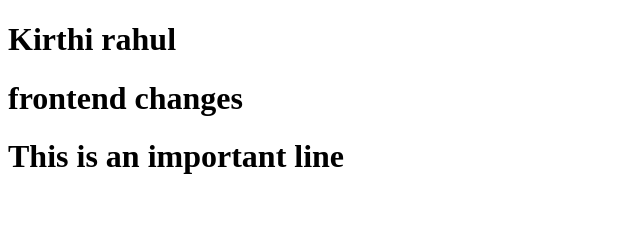
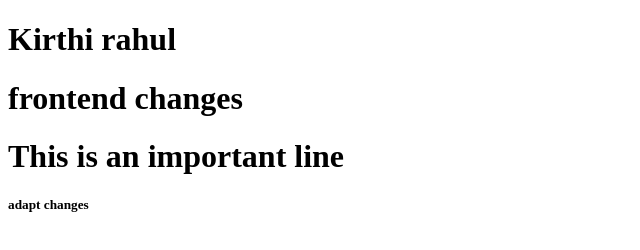
Before and after one commit to Balakiruthikajayakumar/samplerepo, a plain HTML site: page index.html in a window 1280 px wide. Shown: the full height of the page, 0-640 px from the left. Drawn offline with Linux system fonts and the light colour scheme.

Commit message:
Update index.html

```diff
--- a/index.html
+++ b/index.html
@@ -10,5 +10,6 @@
     <h1>Kirthi  rahul</h1>
     <h1>frontend changes</h1>
     <h1>This is an important line</h1>
+    <h5>adapt changes</h5>
 </body>
 </html>
```
